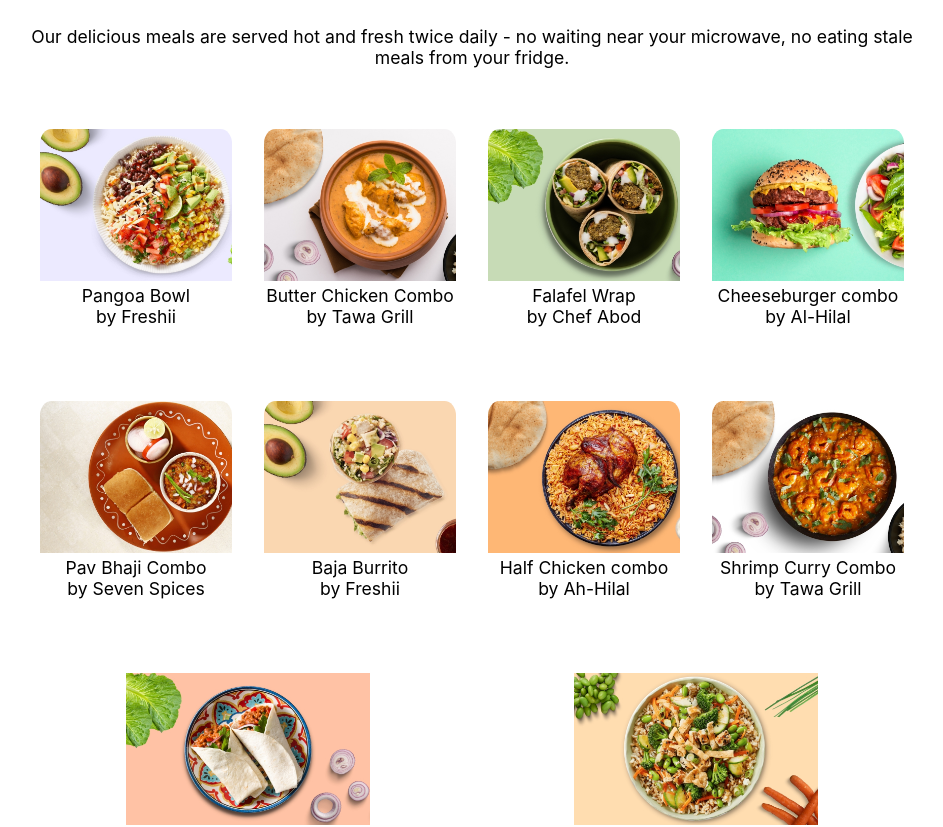
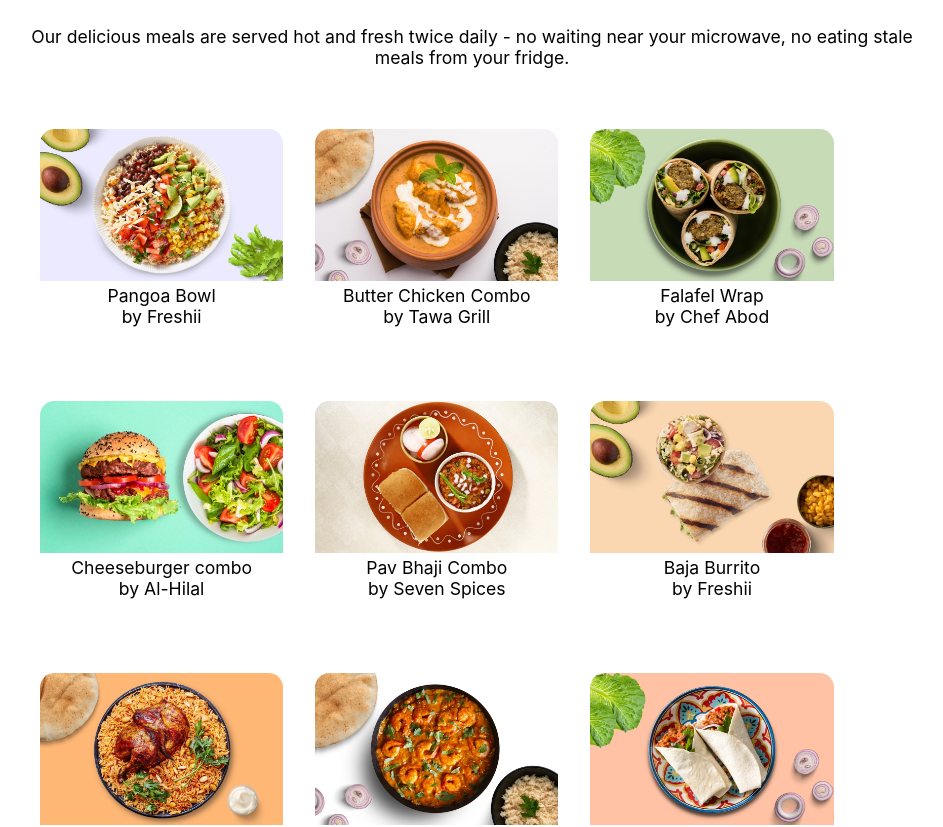
Before and after one commit to rahulverman121/clone, a React (Create React App) app: page / in a window 1280 px wide. Shown: the part 1580-2407 px from the top of the page, without its empty margins (168-1111 px from the left). Built offline with nearby package versions, Linux system fonts and the light colour scheme.

Commit message:
Update Menu.css

```diff
--- a/src/Menu.css
+++ b/src/Menu.css
@@ -10,7 +10,7 @@
     margin-top: 2.8rem;
 }
 .pangoa {
-    flex : 20% ;
+
     height : 15rem ;
     width : auto ;
     border-radius : 6%;
```
